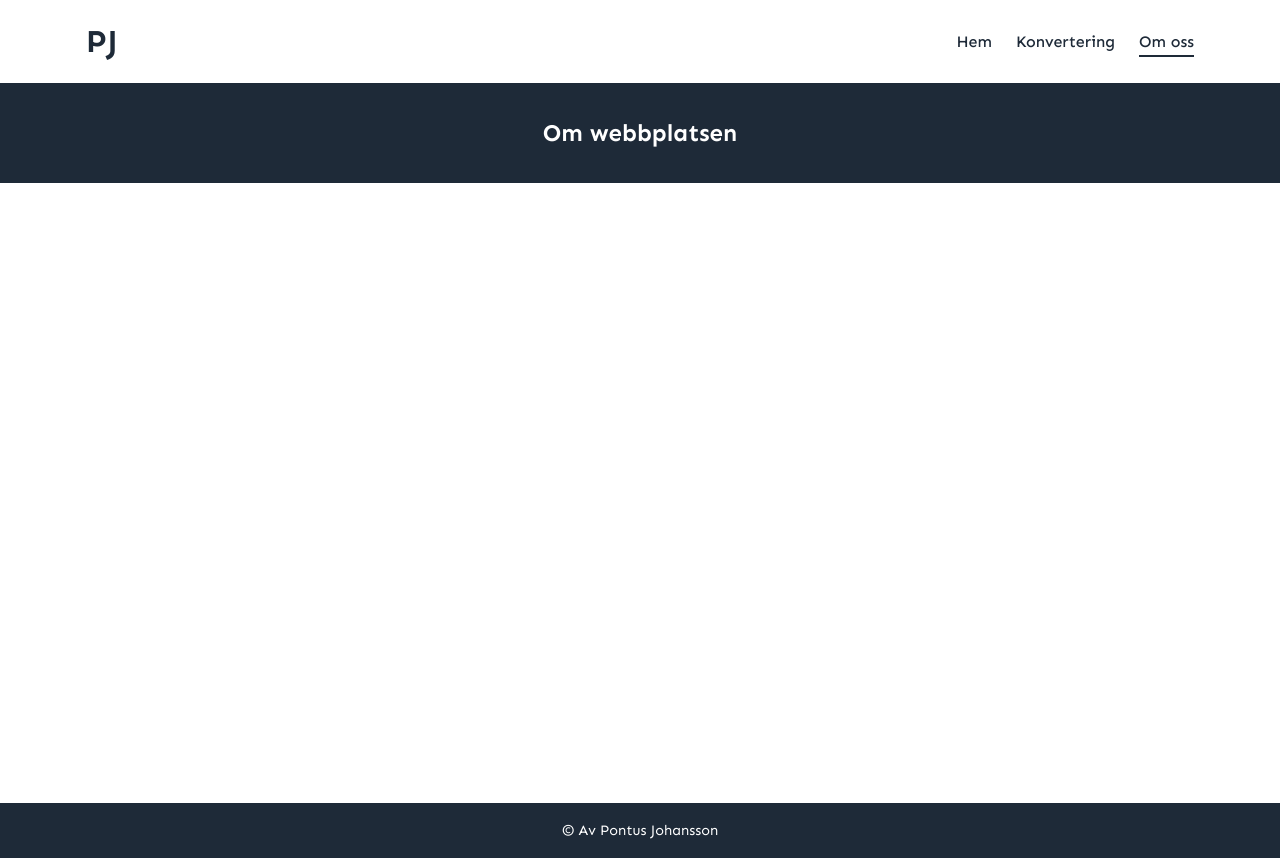
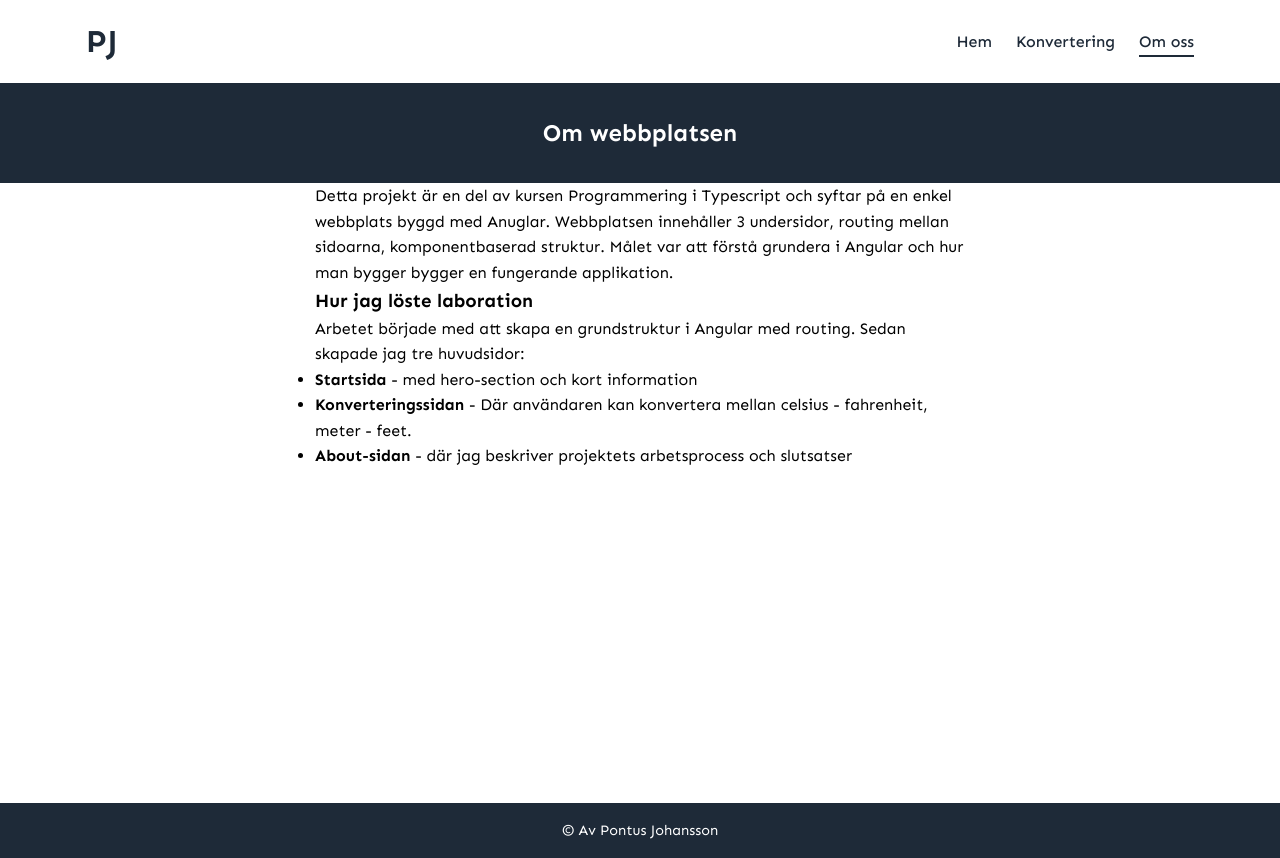
Before and after one commit to Punttt/AngularLab, an Angular app: page /about in a window 1280 px wide. Built offline with nearby package versions, Linux system fonts and the light colour scheme.

Commit message:
påbörjar med text för about sidan. lägger in lite lätt css i componenten

```diff
--- a/src/app/pages/about/about.html
+++ b/src/app/pages/about/about.html
@@ -1,3 +1,16 @@
 <div class="heading-box">
     <h2>Om webbplatsen</h2>
 </div>
+<div class="about-text">
+    <p>Detta projekt är en del av kursen Programmering i Typescript och syftar på en enkel webbplats byggd med Anuglar.
+        Webbplatsen innehåller 3 undersidor, routing mellan sidoarna, komponentbaserad struktur. Målet var att förstå grundera i Angular och hur man bygger
+        bygger en fungerande applikation.
+    </p>
+    <h3>Hur jag löste laboration</h3>
+    <p>Arbetet började med att skapa en grundstruktur i Angular med routing. Sedan skapade jag tre huvudsidor:</p>
+    <ul>
+        <li><strong>Startsida</strong> - med hero-section och kort information</li>
+        <li><strong>Konverteringssidan</strong> - Där användaren kan konvertera mellan celsius - fahrenheit, meter - feet.</li>
+        <li><strong>About-sidan</strong> - där jag beskriver projektets arbetsprocess och slutsatser</li>
+    </ul>
+</div>
--- a/src/app/pages/about/about.scss
+++ b/src/app/pages/about/about.scss
@@ -0,0 +1,4 @@
+.about-text {
+    max-width: 650px;
+    margin: 0 auto;
+}
```
